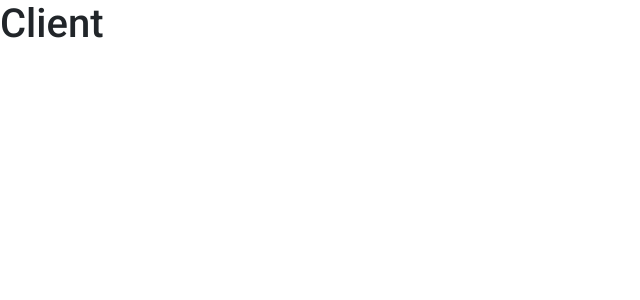
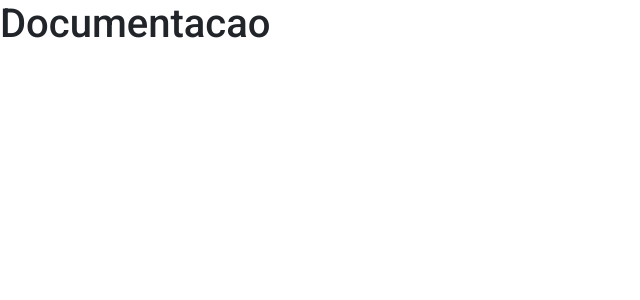
Before and after one commit to Samuelmvf/vue-test-project, a Vue app: page /#/ in a window 1280 px wide. Shown: the top 300 px of the page, without its empty margins (0-640 px from the left). Built offline with nearby package versions, Linux system fonts and the light colour scheme.

Commit message:
feat: implementação inicial das páginas do processo e configuração de imports para as mesmas

```diff
--- /dev/null
+++ b/src/pages/cliente/page-cliente.vue
@@ -0,0 +1,15 @@
+<template>
+  <section>
+    <h1>Cliente</h1>
+  </section>
+</template>
+
+<script>
+export default {
+  name: 'page-cliente',
+  data () {
+    return {
+    }
+  },
+}
+</script>
--- /dev/null
+++ b/src/pages/documentacao/page-documentacao.vue
@@ -0,0 +1,15 @@
+<template>
+  <section>
+    <h1>Documentacao</h1>
+  </section>
+</template>
+
+<script>
+export default {
+  name: 'page-documentacao',
+  data () {
+    return {
+    }
+  },
+}
+</script>
--- /dev/null
+++ b/src/pages/index.js
@@ -0,0 +1,4 @@
+export { default as PageCliente } from './cliente/page-cliente.vue'
+export { default as PageDocumentacao } from './documentacao/page-documentacao.vue'
+export { default as PageNotFound } from './not-found/page-not-found.vue'
+export { default as PageProduto } from './produto/page-produto.vue'
--- /dev/null
+++ b/src/pages/not-found/page-not-found.vue
@@ -0,0 +1,15 @@
+<template>
+  <section>
+    <h1>Not found</h1>
+  </section>
+</template>
+
+<script>
+export default {
+  name: 'page-not-found',
+  data () {
+    return {
+    }
+  },
+}
+</script>
--- a/src/pages/page-cliente.vue
+++ b/src/pages/produto/page-produto.vue
@@ -1,12 +1,12 @@
 <template>
   <section>
-    <h1>Client</h1>
+    <h1>Produto</h1>
   </section>
 </template>
 
 <script>
 export default {
-  name: 'PageCliente',
+  name: 'page-produto',
   data () {
     return {
     }
```
Also changed, not shown: src/routes/routes.js (+16 -1 lines).
